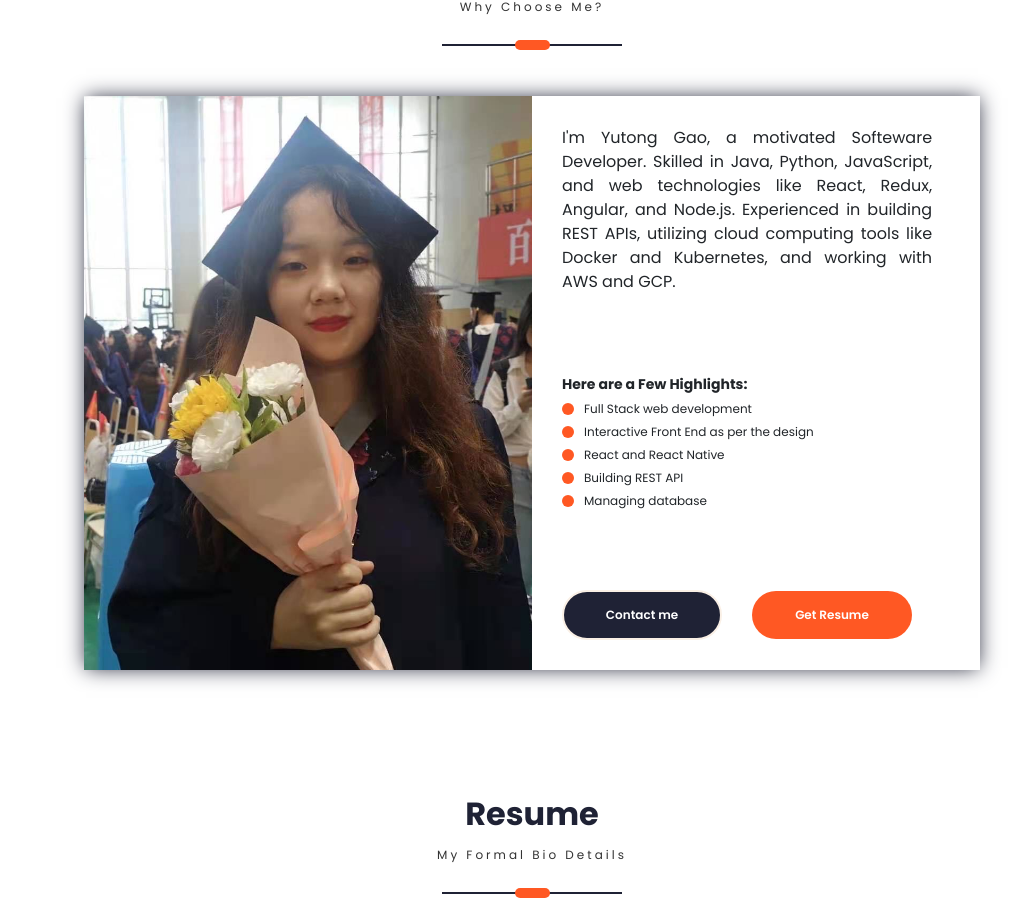
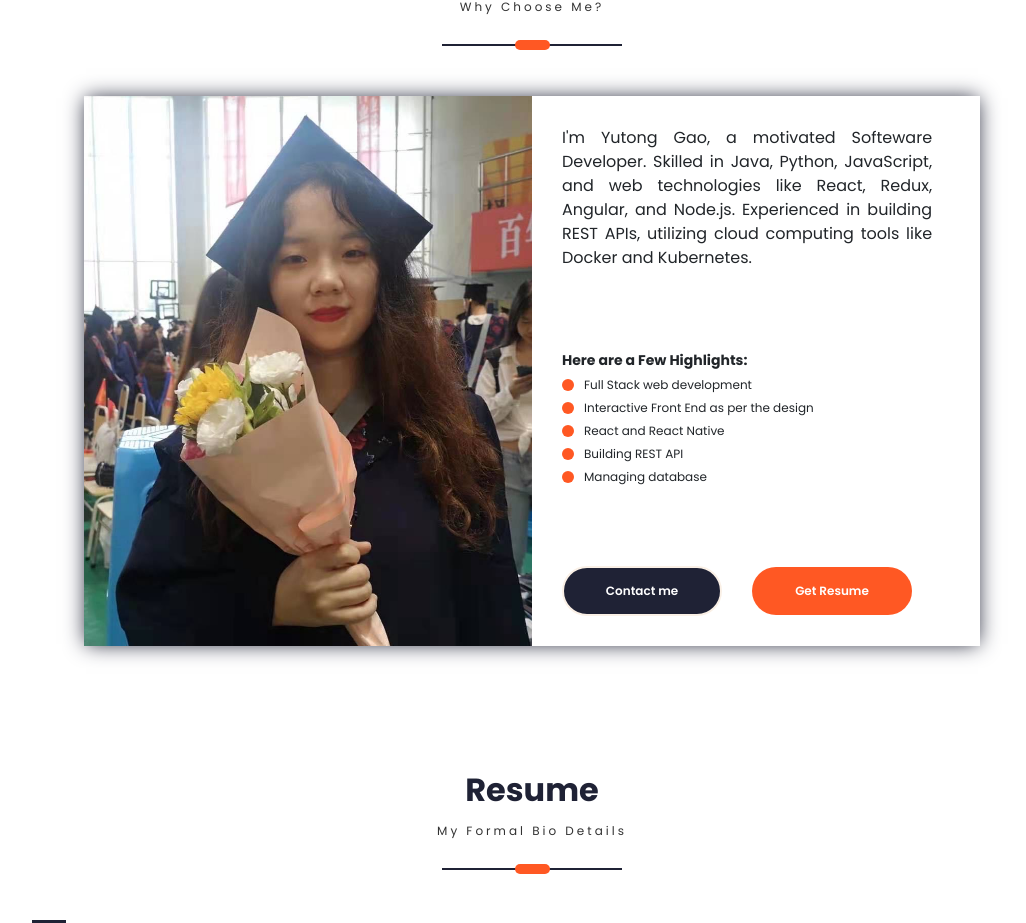
Before and after one commit to Yutong-Gao/MyPortfolio, a React (Create React App) app: page / in a window 1280 px wide. Shown: the part 779-1702 px from the top of the page, without its empty margins (108-1134 px from the left). Built offline with nearby package versions, Linux system fonts and the light colour scheme; a web font is replaced by a local one.

Commit message:
fix small typo

```diff
--- a/src/PortfolioContainer/AboutMe/AboutMe.js
+++ b/src/PortfolioContainer/AboutMe/AboutMe.js
@@ -15,7 +15,7 @@ export default function AboutMe(props) {
 
   const SCREEN_CONSTSANTS = {
     description:
-      "I'm Yutong Gao, a motivated Softeware Developer. Skilled in Java, Python, JavaScript, and web technologies like React, Redux, Angular, and Node.js. Experienced in building REST APIs, utilizing cloud computing tools like Docker and Kubernetes, and working with AWS and GCP. ",
+      "I'm Yutong Gao, a motivated Softeware Developer. Skilled in Java, Python, JavaScript, and web technologies like React, Redux, Angular, and Node.js. Experienced in building REST APIs, utilizing cloud computing tools like Docker and Kubernetes. ",
     highlights: {
       bullets: [
         "Full Stack web development",
--- a/src/PortfolioContainer/Home/Profile/Profile.js
+++ b/src/PortfolioContainer/Home/Profile/Profile.js
@@ -9,7 +9,7 @@ export default function Profile() {
       "Full Stack Developer",
       "MERN Stack Developer",
       "Java Developer",
-      "React/React Native Developer",
+      "React Developer",
     ],
     loop: {},
     typeSpeed: 100,
```
